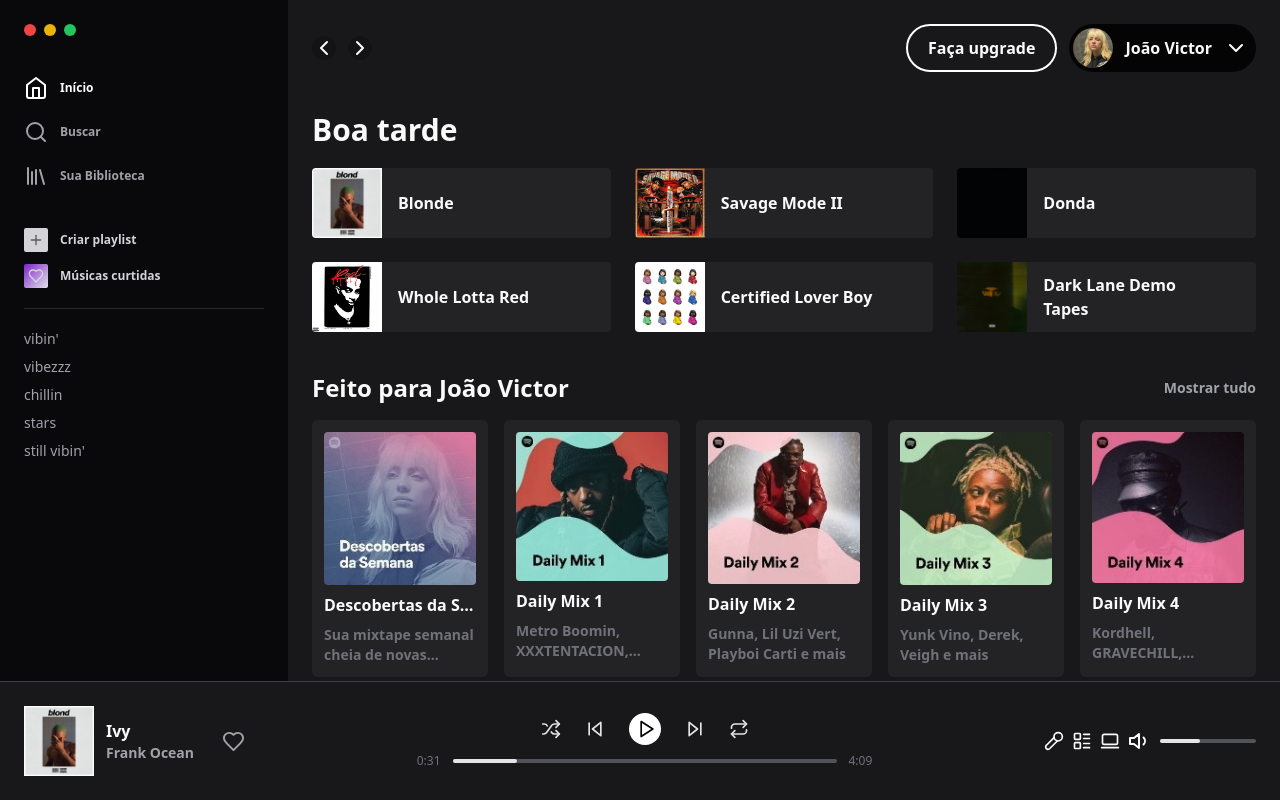
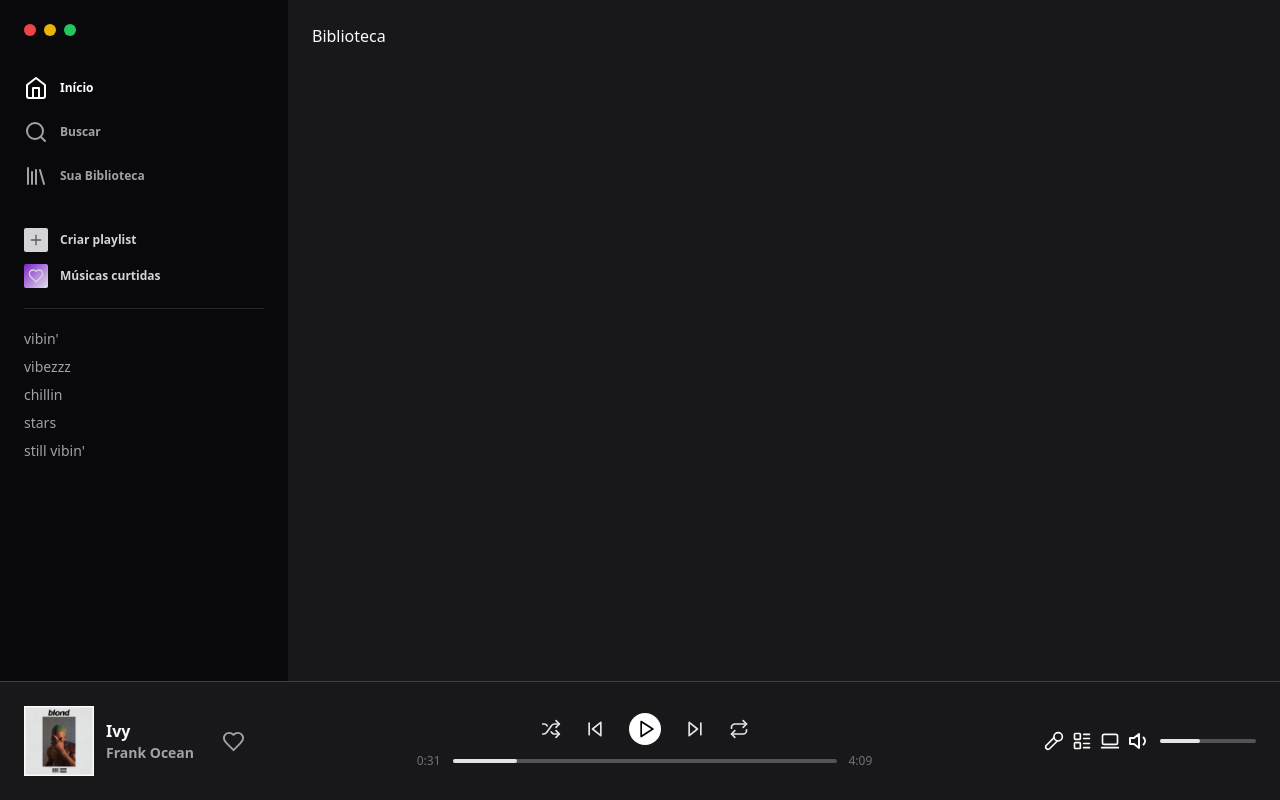
Before and after one commit to joaovictornovais/spotify-clone, a React (Create React App) app: page /biblioteca in a window 1280 px wide. Built offline with nearby package versions, Linux system fonts and the light colour scheme; the HTML template or start-up script is replaced by a standard one.

Commit message:
React route to Home, Search and Library

```diff
--- a/src/App.js
+++ b/src/App.js
@@ -1,14 +1,14 @@
 import Footer from './components/Footer';
 import Siderbar from './components/Siderbar';
-import MadeFor from './components/MadeFor';
-import Recommended from './components/Recommended';
-import UpNav from './components/UpNav';
-import You from './components/You';
-import RecentlyPlayed from './components/RecentlyPlayed';
-import FavoriteArtists from './components/FavoriteArtists';
+import Inicio from './pages/Inicio';
+
+import { BrowserRouter as Router, Routes, Route } from 'react-router-dom';
+import Buscar from './pages/Buscar';
+import Biblioteca from './pages/Biblioteca';
 
 function App() {
   return (
+    <Router>
       <div className="bg-zinc-900 h-screen text-zinc-50 flex flex-col overflow-hidden">
         <div className="flex flex-1">
           <Siderbar />
@@ -16,16 +16,16 @@
           scrollbar-thumb-gray-300
           scrollbar-thin
           scrollbar-h-2">
-          <UpNav />
-          <Recommended/>
-          <MadeFor />
-          <You />
-          <RecentlyPlayed />
-          <FavoriteArtists />
+            <Routes>
+              <Route path="/" element={<Inicio />} />
+              <Route path="/buscar" element={<Buscar />} />
+              <Route path="/biblioteca" element={<Biblioteca />} />
+            </Routes>
           </main>
         </div>
         <Footer />
       </div>
+    </Router>
   );
 }
 
--- a/src/components/Siderbar.js
+++ b/src/components/Siderbar.js
@@ -1,5 +1,6 @@
 import { Heart, Home } from 'lucide-react'
 import { Library, Plus, Search } from 'lucide-react'
+import { Link } from 'react-router-dom'
 import React from 'react'
 
 const Siderbar = () => {
@@ -14,18 +15,18 @@
         <div className="w-3 h-3 bg-green-500 rounded-full"/>
       </div>
       <nav className="space-y-5 mt-10">
-        <a href="#" className="flex items-center gap-3 font-semibold text-xs text-white">
+        <Link to="/" className="flex items-center gap-3 font-semibold text-xs text-white">
           <Home />
           Início
-        </a>
-        <a href="#" className="flex items-center gap-3 font-semibold text-xs text-zinc-400">
+        </Link>
+        <Link to="/buscar" className="flex items-center gap-3 font-semibold text-xs text-zinc-400">
           <Search />
           Buscar
-        </a>
-        <a href="#" className="flex items-center gap-3 font-semibold text-xs text-zinc-400">
+        </Link>
+        <Link to="/biblioteca" className="flex items-center gap-3 font-semibold text-xs text-zinc-400">
           <Library />
           Sua Biblioteca
-        </a>
+        </Link>
       </nav>
       <nav className="flex flex-col mt-10 space-y-3">
         <a href="#" className="flex items-center font-semibold text-xs text-zinc-300 gap-3">
--- /dev/null
+++ b/src/pages/Biblioteca.js
@@ -0,0 +1,9 @@
+import React from 'react'
+
+const Biblioteca = () => {
+  return (
+    <div>Biblioteca</div>
+  )
+}
+
+export default Biblioteca
--- /dev/null
+++ b/src/pages/Buscar.js
@@ -0,0 +1,9 @@
+import React from 'react'
+
+const Buscar = () => {
+  return (
+    <div>Buscar</div>
+  )
+}
+
+export default Buscar
--- /dev/null
+++ b/src/pages/Inicio.js
@@ -0,0 +1,22 @@
+import React from 'react'
+import UpNav from '../components/UpNav'
+import Recommended from '../components/Recommended'
+import MadeFor from '../components/MadeFor'
+import You from '../components/You'
+import RecentlyPlayed from '../components/RecentlyPlayed'
+import FavoriteArtists from '../components/FavoriteArtists'
+
+const Inicio = () => {
+  return (
+    <>
+      <UpNav />
+      <Recommended/>
+      <MadeFor />
+      <You />
+      <RecentlyPlayed />
+      <FavoriteArtists />
+    </>
+  )
+}
+
+export default Inicio
```
Lines whose indentation alone changed are shown as unchanged.
